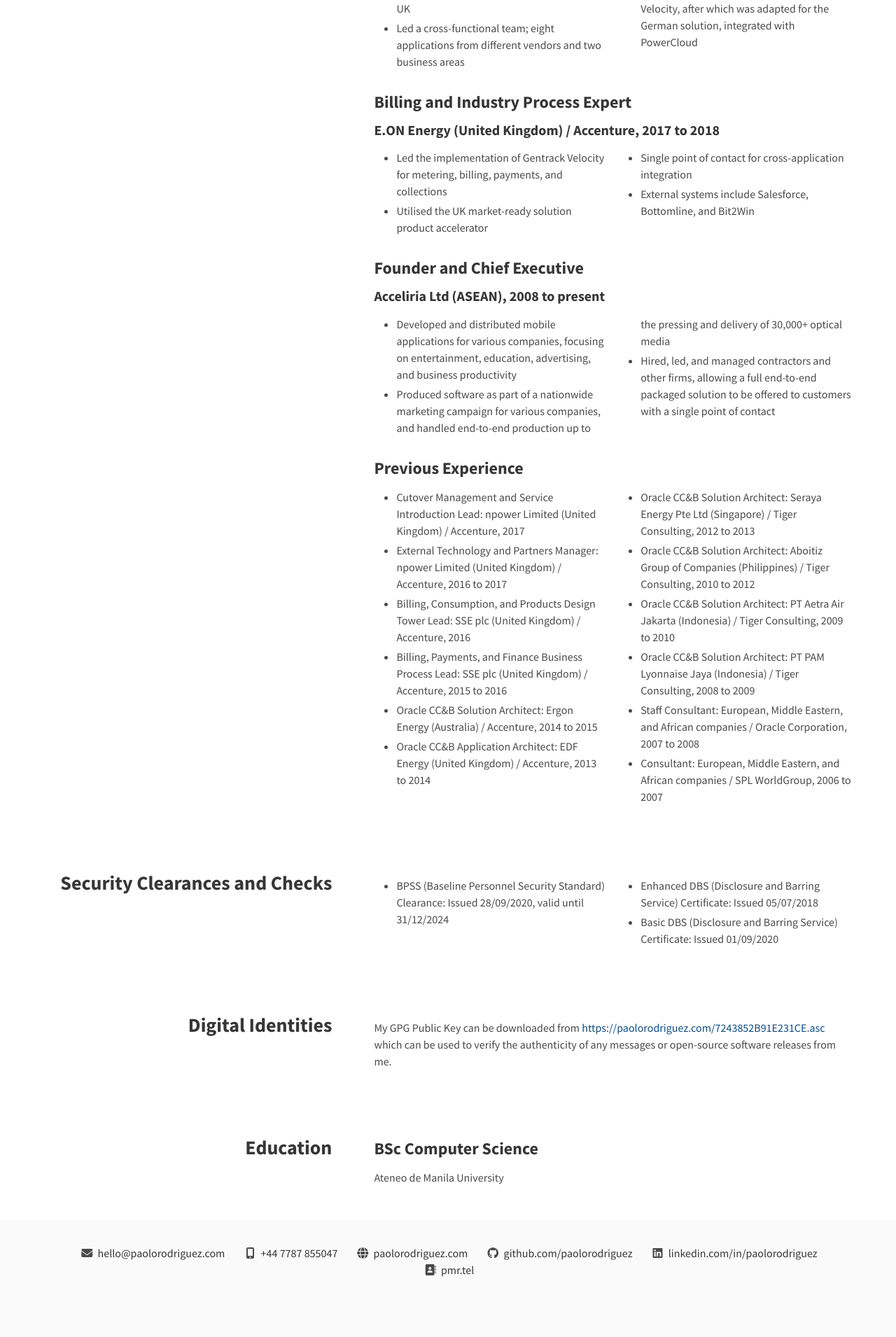
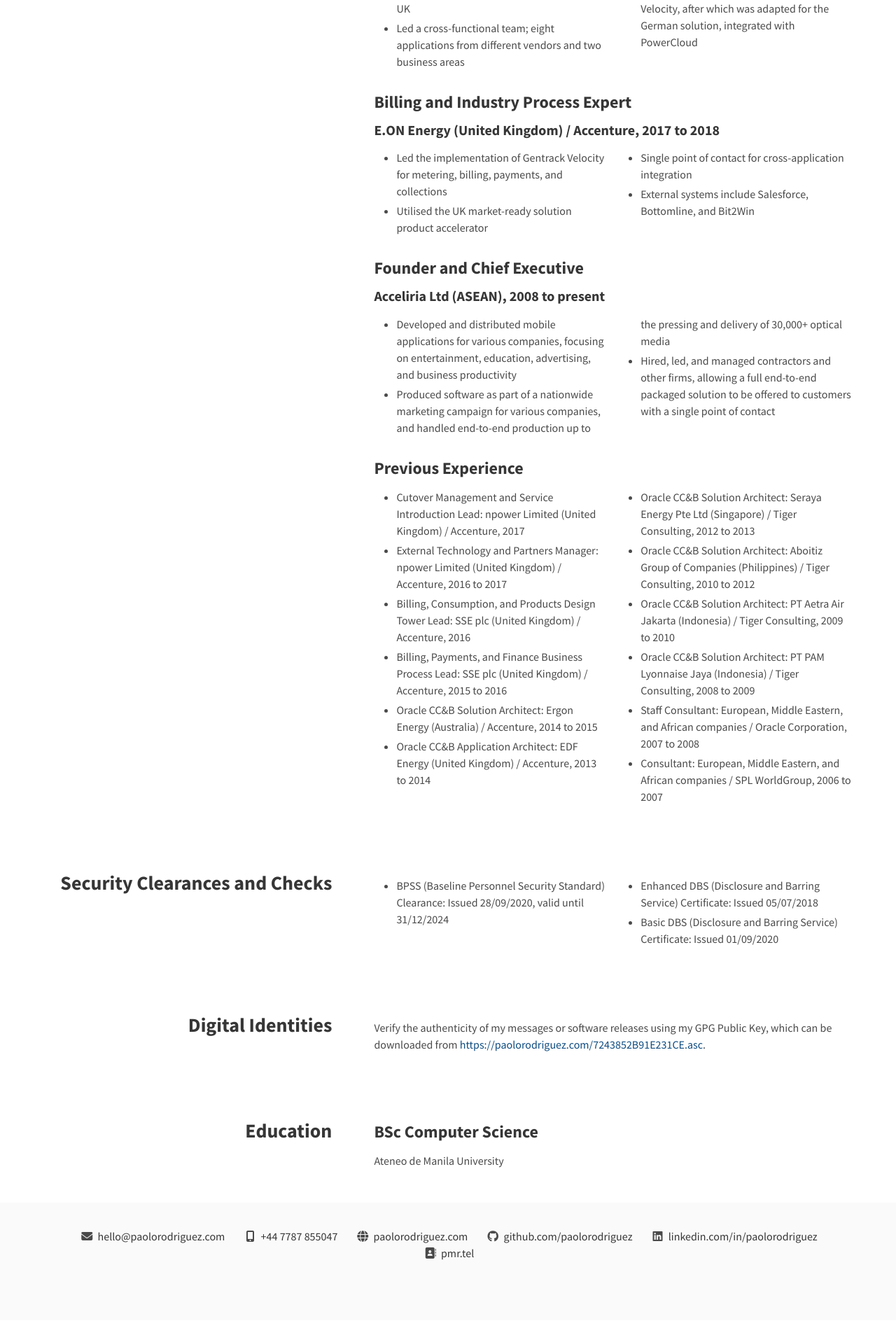
Before and after one commit to paolorodriguez-com/paolorodriguez-com.github.io, a Jekyll site: the page built from index.md, in a window 1280 px wide. Shown: the part 2450-4360 px from the top of the page at 70% size. Built offline with Jekyll 4.4.1, drawn with Linux system fonts in a browser that asks for light colours; nearby versions of some CDN libraries; after the commit the page ends 4336 px from its top, so only the background shows below that.

Commit message:
Update footer layout and main body grammar

```diff
--- a/_layouts/home.html
+++ b/_layouts/home.html
@@ -145,7 +145,7 @@
       </div>
       <div class="column is-four-fifths-tablet is-three-fifths-desktop">
         <div class="content">
-          <p>My GPG Public Key can be downloaded from <a href="https://paolorodriguez.com/7243852B91E231CE.asc">https://paolorodriguez.com/7243852B91E231CE.asc</a> which can be used to verify the authenticity of any messages or open-source software releases from me.</p>
+          <p>Verify the authenticity of my messages or software releases using my GPG Public Key, which can be downloaded from <a href="https://paolorodriguez.com/7243852B91E231CE.asc">https://paolorodriguez.com<wbr>/7243852B91E231CE.asc</a>.</p>
         </div>
       </div>
     </div>
@@ -173,37 +173,37 @@
 <footer class="footer">
   <div class="container">
     <div class="columns is-multiline is-centered">
-      <div class="column is-narrow-desktop is-half-touch has-text-centered-tablet-only py-0">
+      <div class="column is-narrow-desktop is-half-tablet-only is-full-mobile has-text-centered-tablet-only py-0">
         <span class="icon">
           <i class="fas fa-envelope"></i>
         </span>
         <a href="mailto:hello@paolorodriguez.com" class="has-text-dark">hello@paolorodriguez.com</a>
       </div><!--sse-->
-      <div class="column is-narrow-desktop is-half-touch has-text-centered-tablet-only py-0">
+      <div class="column is-narrow-desktop is-half-tablet-only is-full-mobile has-text-centered-tablet-only py-0">
         <span class="icon">
           <i class="fas fa-mobile-alt"></i>
         </span>
         <a href="tel:+44-7787-855047" class="has-text-dark">+44 7787 855047</a>
       </div><!--/sse-->
-      <div class="column is-narrow-desktop is-half-touch has-text-centered-tablet-only py-0">
+      <div class="column is-narrow-desktop is-half-tablet-only is-full-mobile has-text-centered-tablet-only py-0">
         <span class="icon">
           <i class="fas fa-globe"></i>
         </span>
         <a href="https://paolorodriguez.com" class="has-text-dark">paolorodriguez.com</a>
       </div>
-      <div class="column is-narrow-desktop is-half-touch has-text-centered-tablet-only py-0">
+      <div class="column is-narrow-desktop is-half-tablet-only is-full-mobile has-text-centered-tablet-only py-0">
         <span class="icon">
           <i class="fab fa-github"></i>
         </span>
         <a href="https://github.com/paolorodriguez" class="has-text-dark">github.com/paolorodriguez</a>
       </div>
-      <div class="column is-narrow-desktop is-half-touch has-text-centered-tablet-only py-0">
+      <div class="column is-narrow-desktop is-half-tablet-only is-full-mobile has-text-centered-tablet-only py-0">
         <span class="icon">
           <i class="fab fa-linkedin"></i>
         </span>
         <a href="https://www.linkedin.com/in/paolorodriguez/" class="has-text-dark">linkedin.com/in/paolorodriguez</a>
       </div>
-      <div class="column is-narrow-desktop is-half-touch has-text-centered-tablet-only py-0">
+      <div class="column is-narrow-desktop is-half-tablet-only is-full-mobile has-text-centered-tablet-only py-0">
         <span class="icon">
           <i class="fas fa-address-book"></i>
         </span>
--- a/assets/css/style.scss
+++ b/assets/css/style.scss
@@ -28,6 +28,9 @@
 $link: $pantoneClassicBlue;
 $link-hover: $brandDaintree;
 
+// Import Bulma
+@import "bulma-0.9.1/bulma.sass";
+
 // Extend Bulma's styles
 $weight-black: 900;
 .has-text-weight-black {
@@ -57,8 +60,12 @@
   }
 }
 
-// Import Bulma
-@import "bulma-0.9.1/bulma.sass";
+.column.is-half-tablet-only {
+  @include tablet-only {
+    flex: none;
+    width: 50%;
+  }
+}
 
 // Brand styles
 .hero-decorative-image {
@@ -121,6 +128,7 @@
 }
 
 .content {
+  overflow-wrap: break-word;
   ul {
     @include tablet {
       column-count: 2;
```
